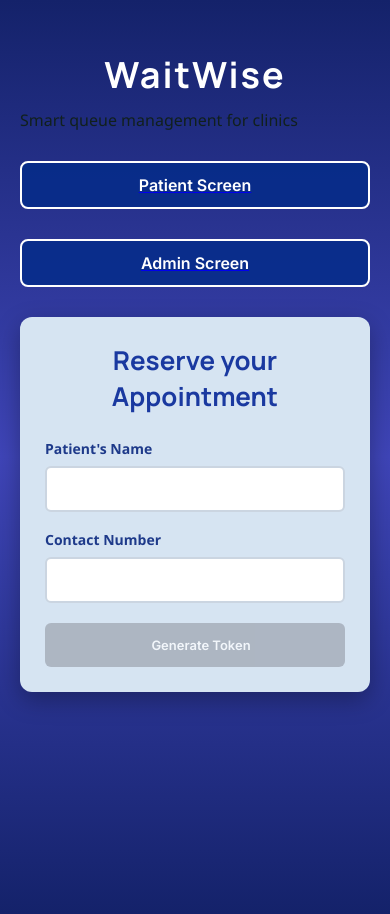
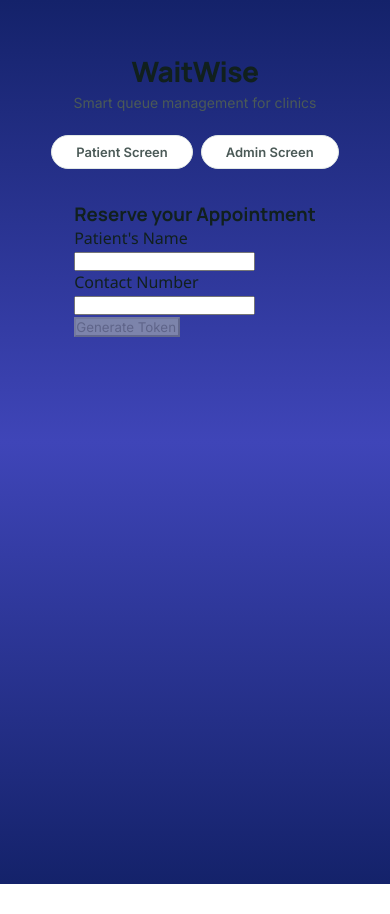
Before and after one commit to AMAN7475/wait-wise, a React (Vite) app: page / in a window 390 px wide. After the commit the page ends 884 px from the top, so only its background shows below. Built offline with nearby package versions, Linux system fonts and the light colour scheme; no server answers.

Commit message:
style: apply design tokens to app shell

```diff
--- a/src/App.css
+++ b/src/App.css
@@ -1,314 +1,52 @@
 .App {
-  min-height: 100vh;
+    min-height: 100vh;
+    display: flex;
+    flex-direction: column;
+    align-items: center;
+    padding: var(--space-5) var(--space-3);
 }
 
-
-* {
-    margin: 0;
-    padding: 0;
-    box-sizing: border-box;
+.app-header {
+    text-align: center;
+    margin-bottom: var(--space-4);
 }
 
-body {
-    font-family: 'Segoe UI', Tahoma, Geneva, Verdana, sans-serif;
-    background: linear-gradient(#14226a, #3f45b8, #14226a);
-    min-height: 100vh;
-    padding: 20px;
+.app-header h1 {
+    font-size: 28px;
+    font-weight: 800;
+    letter-spacing: -0.02em;
 }
 
-h1 {
-  font-style: Verdana;
-    text-align: center;
-    color: rgb(255, 255, 255);
-    font-size: 50px;
-    margin-bottom: 10px;
-    margin-top: 30px;
-    letter-spacing: 2px;
+.app-header p {
+    font-family: var(--font-body);
+    color: var(--ink-soft);
+    font-size: 14px;
+    margin-top: var(--space-1);
 }
 
-h2 {
-    text-align: center;
-    color: white !important;
-    font-size: 1.5em !important;
-    font-weight: normal;
-    margin-bottom: 35px;
+.switch-buttons {
+    display: flex;
+    gap: var(--space-2);
+    margin-bottom: var(--space-5);
 }
 
-
-/* Switch Buttons */
-.switch-buttons {
-    text-align: center;
-    margin-bottom: 30px;
+.switch-buttons a {
+    text-decoration: none;
 }
 
 .switch-buttons button {
-    padding: 12px 35px;
-    margin-top: 30px !important;
-    margin: 0 20px;
-    border: 2px solid white;
-    background: rgba(2, 43, 138, 0.795);
-    color: white;
-    font-size: 16px;
+    border: 1px solid var(--border);
+    background: var(--surface);
+    color: var(--ink-soft);
+    padding: var(--space-2) var(--space-4);
+    border-radius: 999px;
+    font-size: 13px;
     font-weight: 600;
-    border-radius: 8px;
     cursor: pointer;
+    transition: border-color 0.15s ease, color 0.15s ease;
 }
 
 .switch-buttons button:hover {
-    background: rgba(255, 255, 255, 0.25);
+    border-color: var(--primary);
+    color: var(--primary);
 }
-
-hr {
-    border: none;
-    margin: 30px 0;
-}
-
-/* Screen */
-.screen {
-    max-width: 500px;
-    margin: 0 auto;
-    background: #d6e4f2;
-    padding: 35px;
-    border-radius: 12px;
-    box-shadow: 0 8px 24px rgba(0,0,0,0.3);
-}
-
-#userScreen {
-    display: block;
-}
-
-.screen h3 {
-    color: #1a39a0;
-    font-size: 26px;
-    margin-bottom: 25px;
-    text-align: center;
-}
-
-/* Form Styling */
-label {
-    display: block;
-    color: #1e3a8a;
-    font-weight: 600;
-    margin-bottom: 8px;
-    margin-top: 18px;
-    font-size: 14px;
-}
-
-input {
-    width: 100%;
-    padding: 12px 15px;
-    border: 2px solid #cbd5e1;
-    border-radius: 6px;
-    font-size: 16px;
-    background: white;
-    color: #1e40af;
-}
-
-input:focus {
-    outline: none;
-    border-color: #3b82f6;
-}
-
-#nameMessage,
-#contactMessage {
-    display: block;
-    font-size: 13px;
-    margin-top: 6px;
-    min-height: 18px;
-    color: #64748b;
-}
-
-.valid {
-    color: #3b82f6;
-}
-
-.invalid {
-    color: #ef4444;
-}
-
-.info {
-    font-size: 13px;
-    color: #64748b;
-}
-
-/* Buttons */
-button {
-    padding: 12px 24px;
-    margin: 8px 5px;
-    border: none;
-    border-radius: 6px;
-    font-size: 15px;
-    font-weight: 600;
-    cursor: pointer;
-    background: #3b82f6;
-    color: white;
-}
-
-button:hover {
-    background: #2563eb;
-}
-
-button[type="submit"] {
-    width: 100%;
-    margin-top: 20px;
-    padding: 14px;
-    background: #1e40af;
-}
-
-button[type="submit"]:hover {
-    background: #1e3a8a;
-}
-
-/* Token Display */
-.screen p {
-    margin: 18px 0;
-    color: #475569;
-    font-size: 15px;
-}
-
-.screen p strong {
-    color: #1e40af;
-}
-
-#userToken {
-    color: red;
-    font-size: 22px;
-    font-weight: bold;
-}
-
-/* Thank You Message */
-#thankYouMessage {
-    display: none;
-    text-align: center;
-    margin-top: 25px;
-}
-
-#thankYouMessage p {
-    background: #dbeafe;
-    color: #1e40af;
-    padding: 15px;
-    border-radius: 6px;
-    margin-bottom: 20px;
-    font-weight: 600;
-    border: 2px solid #3b82f6;
-}
-
-#goToWaiting {
-    width: 100%;
-    margin-top: 12px;
-}
-
-/* Back Button */
-#backToForm {
-    position: fixed;
-    top: 20px;
-    left: 20px;
-    background: white;
-    color: #3b82f6;
-    padding: 10px 20px;
-    border-radius: 6px;
-    border: 2px solid white;
-    display: none;
-}
-
-#backToForm:hover {
-    background: #f1f5f9;
-}
-
-/* Admin Panel */
-.admin-buttons {
-  display: flex;
-  justify-content: center;
-  gap: 10px;
-  margin-bottom: 18px;
-}
-
-.admin-buttons button {
-  padding: 12px 18px;
-  font-size: 15px;
-  cursor: pointer;
-}
-
-/* Table */
-table {
-    width: 100%;
-    margin-top: 20px;
-    border-collapse: collapse;
-    border: 1px solid #cbd5e1;
-    border-radius: 6px;
-    overflow: hidden;
-}
-
-thead {
-    background: #1e40af;
-    color: white;
-}
-
-th {
-    padding: 14px;
-    text-align: left;
-    font-weight: 600;
-}
-
-td {
-    padding: 12px 14px;
-    border-bottom: 1px solid #cbd5e1;
-    color: #334155;
-}
-
-tbody tr:hover {
-    background: #f1f5f9;
-}
-
-tbody tr:last-child td {
-    border-bottom: none;
-}
-
-/* Responsive */
-@media (max-width: 600px) {
-    h1 {
-        font-size: 36px;
-    }
-
-    .screen {
-        padding: 25px;
-    }
-
-    .switch-buttons button {
-        display: block;
-        width: 100%;
-        margin: 8px 0;
-    }
-
-    #adminScreen button {
-        display: block;
-        width: 100%;
-        margin: 8px 0;
-    }
-}
-
-.input-wrapper {
-  position: relative;
-}
-
-.input-wrapper input {
-  padding-right: 40px; /* space for tick */
-}
-
-.tick {
-  position: absolute;
-  right: 20px;
-  top: 50%;
-  transform: translateY(-50%);
-  color: #16a34a; /* green */
-  font-size: 22px;
-  font-weight: bold;
-}
-
-.generate-btn {
-  display: inline-block;
-  margin: 16px auto 0;
-  padding: 5px 12px;
-  font-size: 13px;
-  border-radius: 6px;
-}
```
